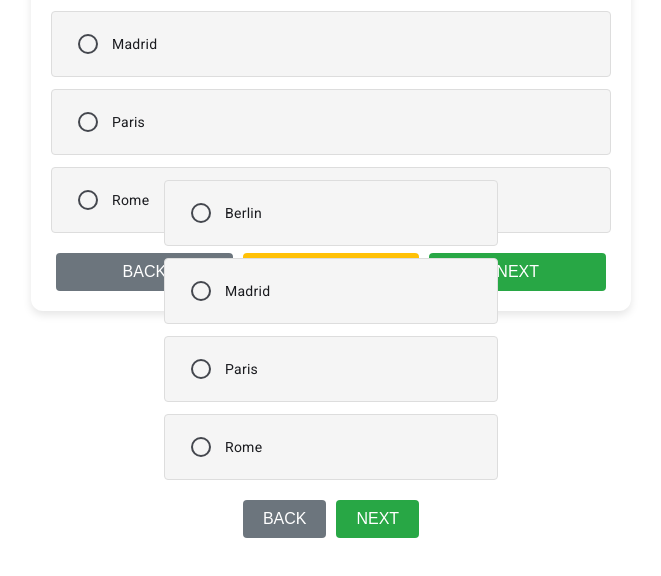
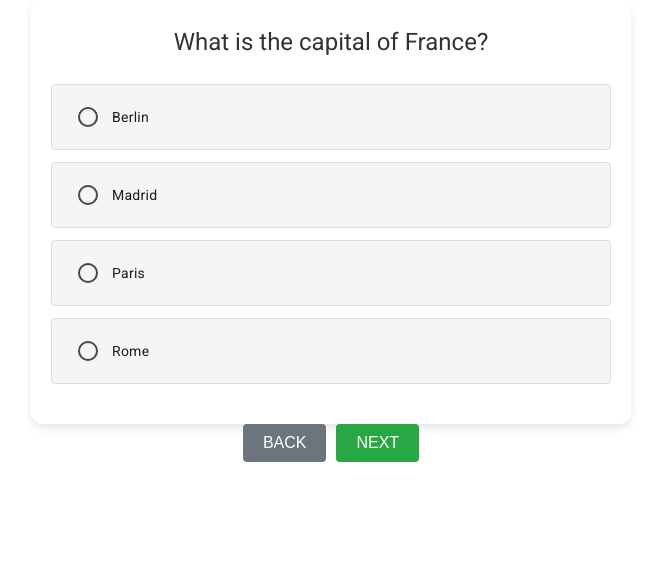
Before and after one commit to AishuPola/quiz_project, an Angular app: page /question/1 in a window 1280 px wide. Shown: the top 576 px of the page, without its empty margins (309-970 px from the left). Built offline with nearby package versions, Linux system fonts and the light colour scheme.

Commit message:
Added merge of questions

```diff
--- a/src/app/home/home.component.html
+++ b/src/app/home/home.component.html
@@ -1,13 +1,13 @@
 <div class="whole-container">
-  <app-questions [question]="question" />
-  <div class="options">
+  <app-questions [question]="question" [id]="id" />
+  <!-- <div class="options">
     <mat-radio-group aria-label="Select an option">
       <mat-radio-button value="1">{{ question.choices[0] }}</mat-radio-button>
       <mat-radio-button value="2">{{ question.choices[1] }}</mat-radio-button>
       <mat-radio-button value="3">{{ question.choices[2] }}</mat-radio-button>
       <mat-radio-button value="4">{{ question.choices[3] }}</mat-radio-button>
     </mat-radio-group>
-  </div>
+  </div> -->
 
   <div class="button-group">
     <button class="button back-button" (click)="prevQuestion()">BACK</button>
--- a/src/app/questions/questions.component.html
+++ b/src/app/questions/questions.component.html
@@ -1,50 +1,15 @@
-<!DOCTYPE html>
-<html lang="en">
-  <head>
-    <meta charset="UTF-8" />
-    <meta name="viewport" content="width=device-width, initial-scale=1.0" />
-    <title>Quiz App</title>
-    <link
-      rel="stylesheet"
-      href="https://cdnjs.cloudflare.com/ajax/libs/font-awesome/6.6.0/css/all.min.css"
-      integrity="sha512-Kc323vGBEqzTmouAECnVceyQqyqdsSiqLQISBL29aUW4U/M7pSPA/gEUZQqv1cwx4OnYxTxve5UMg5GT6L4JJg=="
-      crossorigin="anonymous"
-      referrerpolicy="no-referrer"
-    />
-  </head>
-  <body>
 <form [formGroup]="quizForm" class="question-form">
   <div class="quiz-container">
     <div class="question-section">
       <h3>{{ question.question }}</h3>
     </div>
     <div class="options">
-          <mat-radio-group
-            formControlName="choices"
-            aria-label="Select an option"
-          >
-            <mat-radio-button value="0">{{
-              question.choices[0]
-            }}</mat-radio-button>
-            <mat-radio-button value="1">{{
-              question.choices[1]
-            }}</mat-radio-button>
-            <mat-radio-button value="2">{{
-              question.choices[2]
-            }}</mat-radio-button>
-            <mat-radio-button value="3">{{
-              question.choices[3]
-            }}</mat-radio-button>
+      <mat-radio-group formControlName="choices" aria-label="Select an option">
+        <mat-radio-button value="0">{{ question.choices[0] }}</mat-radio-button>
+        <mat-radio-button value="1">{{ question.choices[1] }}</mat-radio-button>
+        <mat-radio-button value="2">{{ question.choices[2] }}</mat-radio-button>
+        <mat-radio-button value="3">{{ question.choices[3] }}</mat-radio-button>
       </mat-radio-group>
-        </div>
-        <div class="button-group">
-          <button class="button back-button">BACK</button>
-          <button class="button skip-button">SKIP</button>
-          <button class="button next-button" (click)="nextQuestion()">
-            NEXT
-          </button>
     </div>
   </div>
 </form>
-  </body>
-</html>
--- a/src/app/questions/questions.component.ts
+++ b/src/app/questions/questions.component.ts
@@ -19,13 +19,8 @@ export class QuestionsComponent {
     type: 'mcq',
     choices: ['Berlin', 'Madrid', 'Paris', 'Rome'],
   };
-  id: any;
-  constructor(
-    public quizService: QuizService,
-    public router: Router,
-    public fb: FormBuilder,
-    private route: ActivatedRoute
-  ) {
+  @Input() id: any;
+  constructor(public fb: FormBuilder, private route: ActivatedRoute) {
     this.quizForm = this.fb.group({
       choices: [''],
     });
```
Lines whose indentation alone changed are shown as unchanged.
